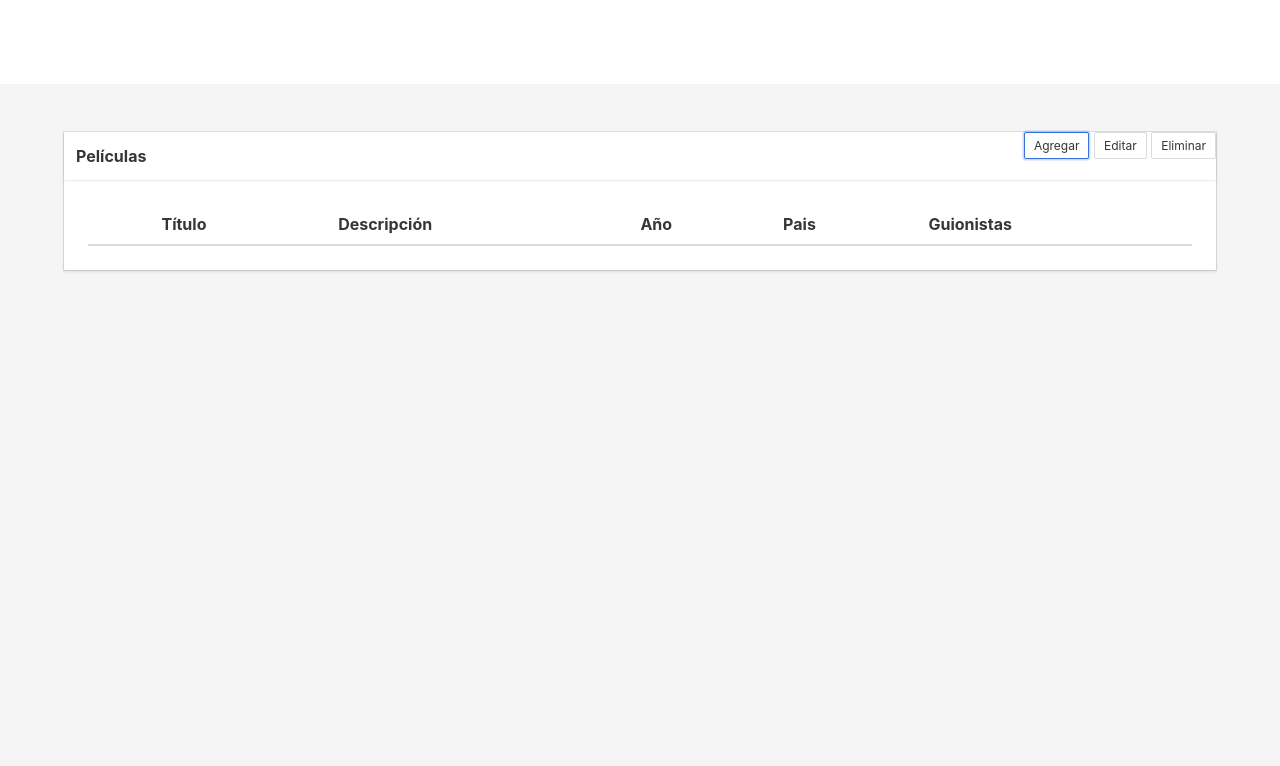
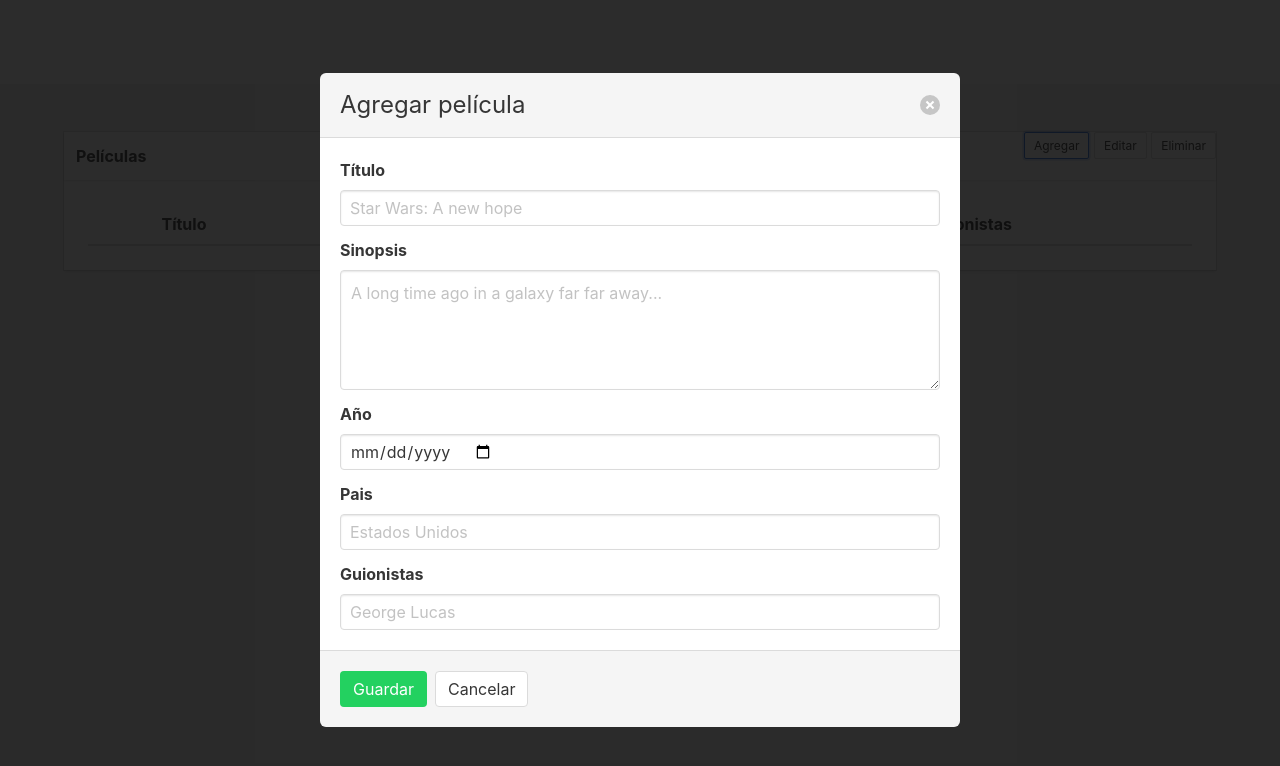
Before and after one commit to tomasechague/filmster, a website with bundled scripts: page client/src/index.html in a window 1280 px wide. Both pictures are taken after a click on the button "Agregar". Built offline with nearby package versions, Linux system fonts and the light colour scheme; no server answers.

Commit message:
Agrega modal para agregar nuevas películas

```diff
--- a/client/src/index.html
+++ b/client/src/index.html
@@ -12,6 +12,7 @@
     <link rel="stylesheet" href="/styles/table.css">
     <link rel="stylesheet" href="/styles/main.css">
 </head>
+
 <body>
     <nav class="navbar has-shadow is-spaced" role="navigation" aria-label="main navigation">
         <div class="navbar-brand">
@@ -30,7 +31,7 @@
                         <header class="card-header">
                             <div class="card-header-title">Películas</div>
                             <div class="card-header-actions">
-                                <button class="button is-small">Agregar</button>
+                                <button class="button is-small" id="addMovieBtn">Agregar</button>
                                 <button class="button is-small">Editar</button>
                                 <button class="button is-small">Eliminar</button>
                             </div>
@@ -47,6 +48,70 @@
             </div>
         </div>
     </div>
+
+    <div class="modal" id="modal">
+        <div class="modal-background"></div>
+        <div class="modal-card">
+            <header class="modal-card-head">
+                <p class="modal-card-title">Agregar película</p>
+                <button class="delete" aria-label="close" id="closeModalBtn"></button>
+            </header>
+
+            <section class="modal-card-body">
+                <form action="">
+                    <div class="field">
+                        <label class="label">Título</label>
+                        <div class="control">
+                            <input class="input" type="text"
+                                placeholder="Star Wars: A new hope"
+                                id="movieName">
+                        </div>
+                    </div>
+
+                    <div class="field">
+                        <label class="label">Sinopsis</label>
+                        <div class="control">
+                            <textarea class="textarea"
+                                placeholder="A long time ago in a galaxy far far away..."
+                                id="moviePlot"></textarea>
+                        </div>
+                    </div>
+
+                    <div class="field">
+                        <label class="label">Año</label>
+                        <div class="control">
+                            <input class="input" type="date"
+                                placeholder="Text input"
+                                id="movieReleaseDate">
+                        </div>
+                    </div>
+
+                    <div class="field">
+                        <label class="label">Pais</label>
+                        <div class="control">
+                            <input class="input" type="text"
+                                placeholder="Estados Unidos"
+                                id="movieCountry">
+                        </div>
+                    </div>
+
+                    <div class="field">
+                        <label class="label">Guionistas</label>
+                        <div class="control">
+                            <input class="input" type="text"
+                                placeholder="George Lucas"
+                                id="movieWriters">
+                        </div>
+                    </div>
+                </form>
+            </section>
+
+            <footer class="modal-card-foot">
+                <button class="button is-success" id="saveMovieBtn">Guardar</button>
+                <button class="button" id="cancelModalBtn">Cancelar</button>
+            </footer>
+        </div>
+    </div>
 </body>
 <script src="/index.mjs" type="module"></script>
 </html>
--- a/client/src/index.mjs
+++ b/client/src/index.mjs
@@ -1,7 +1,8 @@
 import Table from './components/table.mjs'
 import movieService from './api/movie.mjs'
 
-const table = Table('#movies', {
+// Inicializamos la tabla
+window.table = Table('#movies', {
     header: [
         { label: 'Título', field: 'title' },
         { label: 'Descripción', field: 'description' },
@@ -14,12 +15,66 @@ const table = Table('#movies', {
         }
     ],
     data: [],
+    // Esta funcion se ejecuta cuando seleccionamos una pelicula
     onSelectedRow: function (row) {
         console.log(table.getSelectedRows())
     },
+    // Esta funcion se ejecuta cuando deseleccionamos una pelicula
     onDeselectedRow: function () {
         console.log(table.getSelectedRows())
     }
 })
 
+// Obtenemos todas las peliculas
 movieService.getAll().then(table.update)
+
+// Guardamos todas las referencias a elementos que vamos a
+// necesitar
+const $refs = {
+    cancelModalBtn: document.querySelector('#cancelModalBtn'),
+    saveMovieBtn: document.querySelector('#saveMovieBtn'),
+    addMovieBtn: document.querySelector('#addMovieBtn'),
+    closeModalBtn: document.querySelector('#closeModalBtn'),
+
+    modal: document.querySelector('#modal'),
+
+    movieName: document.querySelector('#movieName'),
+    moviePlot: document.querySelector('#moviePlot'),
+    movieReleaseDate: document.querySelector('#movieReleaseDate'),
+    movieCountry: document.querySelector('#movieCountry'),
+    movieWriters: document.querySelector('#movieCountry')
+}
+
+/*
+ * Abre el modal
+ */
+function openModal() {
+    $refs.modal.classList.add('is-active')
+}
+
+/*
+ * Cierra el modal
+ */
+function closeModal() {
+    $refs.modal.classList.remove('is-active')
+}
+
+/*
+ * Guarda una pelicula
+ */
+function saveMovie() {
+    const movie = {
+        name: $refs.movieName.value,
+        plot: $refs.moviePlot.value,
+        year: new Date($refs.movieReleaseDate.value),
+        country: $refs.movieCountry.value
+    }
+
+    console.log(movie)
+}
+
+// Levantamos los listeners de la app
+$refs.addMovieBtn.addEventListener('click', openModal)
+$refs.cancelModalBtn.addEventListener('click', closeModal)
+$refs.closeModalBtn.addEventListener('click', closeModal)
+$refs.saveMovieBtn.addEventListener('click', saveMovie)
```
